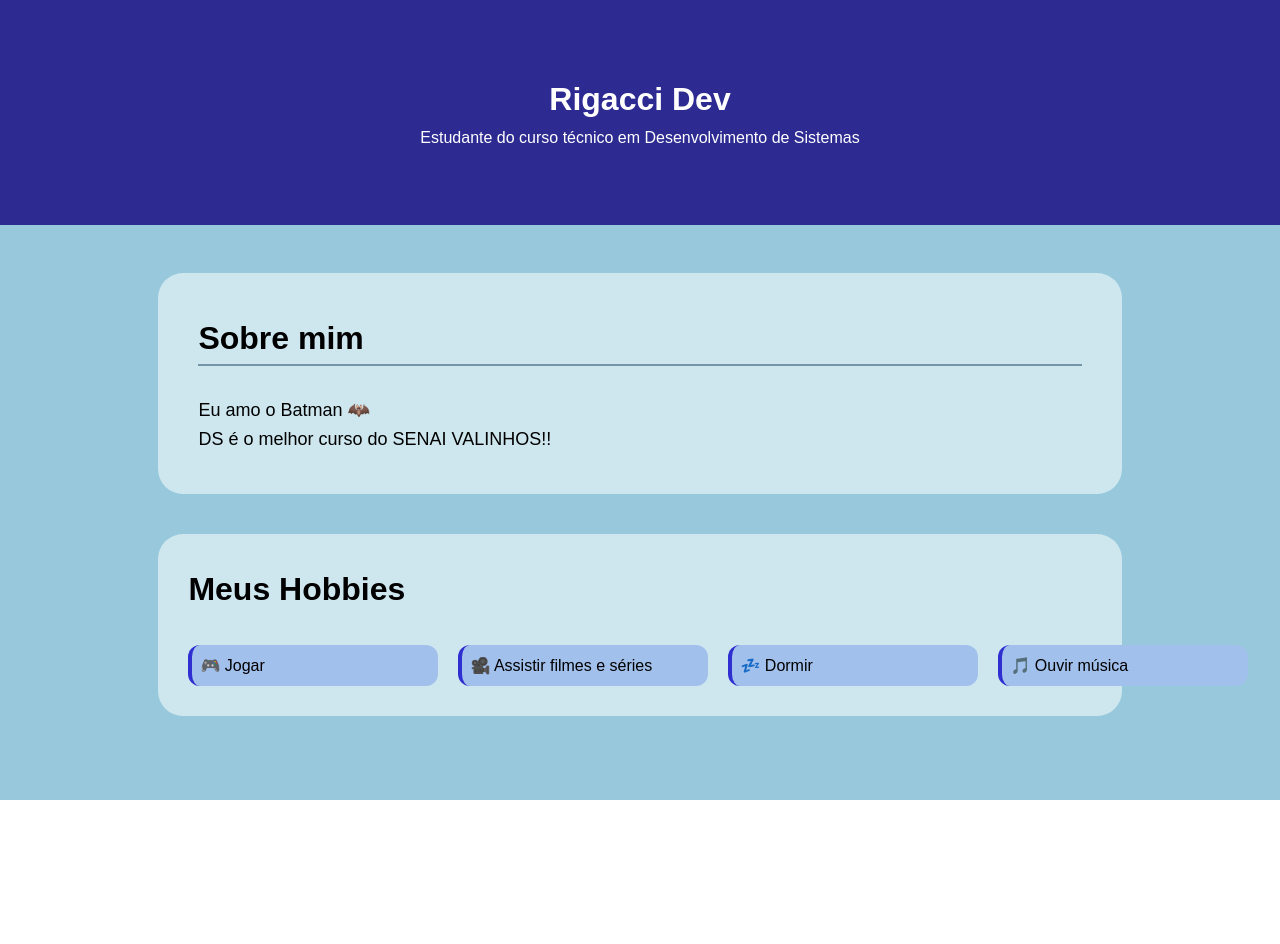
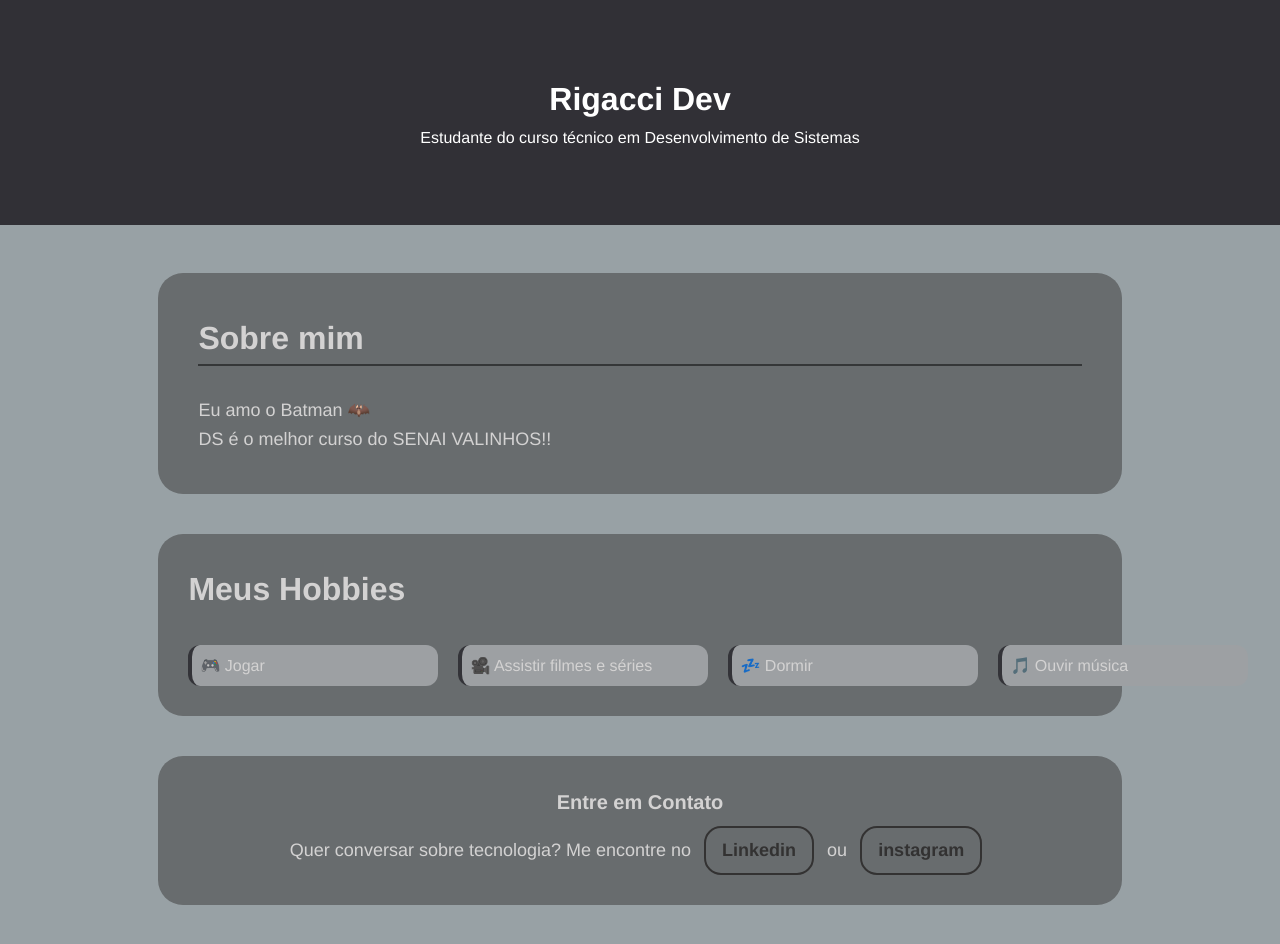
Before and after one commit to murilorigacci/meu-primeiro-site, a plain HTML site: page index.html in a window 1280 px wide. Before the commit the page ends 800 px from the top, so only its background shows below. Drawn offline with Linux system fonts and the light colour scheme; a web font is replaced by a local one.

Commit message:
Feat: Finaliza a section contato

```diff
--- a/assets/styles/index.css
+++ b/assets/styles/index.css
@@ -1,3 +1,5 @@
+@import url('https://fonts.googleapis.com/css2?family=Google+Sans+Code:ital,wght@0,300..800;1,300..800&display=swap');
+
 /* RESET DO CSS */
 * {
     margin : 0;
@@ -6,7 +8,7 @@
 }
 
 body{
-    font-family: Arial, Helvetica, sans-serif;
+    font-family: "Google Sans Code", Helvetica, sans-serif;
     display: flex;
     flex-direction: column;
     min-height: 100vh;
@@ -15,22 +17,22 @@ body{
 
 
 header {
-    background-color: rgb(45, 43, 146);
+    background-color: rgb(49, 48, 54);
     color: white;
     padding: 74px;
     text-align: center;
 }
 
 main{
-    background-color: rgb(152, 200, 219);
-    color: rgb(0, 0, 0);
+    background-color: rgb(152, 161, 165);
+    color: rgb(211, 210, 210);
     flex: 1;
     padding: 48px 38px;
 }
 
 #sobre-mim {
     display: block;
-    background-color: rgba(231, 247, 250, 0.678);
+    background-color: rgb(104, 108, 110);
     width: 80%;
     margin: 0 auto;
     padding: 40px;
@@ -42,7 +44,7 @@ main{
 #titulo-sobre-mim {
     font-size: 32px;
     margin-bottom: 16px;
-    border-bottom: 2px solid rgb(116, 149, 170);
+    border-bottom: 2px solid rgb(53, 55, 56);
     margin-bottom: 30px;
 }
 .texto-sobre-mim {
@@ -50,12 +52,12 @@ main{
 }
 
 #meus-hobbies {
-    background-color: rgba(231, 247, 250, 0.678);
+    background-color: rgb(104, 108, 110);
     width: 80%;
     margin: 0 auto;
     padding: 30px;
     border-radius: 25px;
-    margin-bottom: 16px;
+    margin-bottom: 40px;
 
 }
 
@@ -72,16 +74,53 @@ ul {
 }
 
 li {
-    background-color: rgb(162, 192, 236);
+    background-color: rgb(157, 160, 163);
     padding: 8px;
-    border-left: 4px solid rgb(47, 47, 209);
+    border-left: 4px solid rgb(51, 51, 56);
     border-radius: 12px;
     font-size: 16px;
     min-width: 250px;
 }
 
 li:hover {
-    background-color: rgb(125, 164, 236);
+    background-color: rgb(141, 144, 150);
     transform: translate(5px);
     transition: all 0.3s ease;
 }
+
+#contato {
+    background-color:  rgb(104, 108, 110);
+    width: 80%;
+    margin: 0 auto;
+    padding: 30px;
+    border-radius: 25px;
+    margin-bottom: 40px;
+}
+
+#contato h3 {
+    margin-bottom: 8px;
+    font-size: 20px;
+    text-align: center;
+}
+
+#contato p {
+    font-size: 18px;
+    text-align: center;
+}
+
+#contato a {
+    color: rgba(49, 48, 48, 0.959);
+    text-decoration: none;
+    font-weight: bold;
+    padding: 0.5rem 1rem;
+    margin: 0 0.5rem;
+    border: 2px solid rgba(49, 48, 48, 0.959);
+    border-radius: 17px;
+    display: inline-block;
+    transition: all 0.3 ease;
+}
+#contato a:hover {
+    background-color: rgba(141, 133, 133, 0.959);
+    color: white;
+    transform: translate(-2px);
+}
--- a/index.html
+++ b/index.html
@@ -6,7 +6,7 @@
     <title>Primeiro Site</title>
     <link rel="stylesheet" href="assets/styles/index.css">
 </head>
-<body>
+ <body>
     <header>
 
         <h1>Rigacci Dev</h1>
@@ -29,6 +29,12 @@
             <li>🎵 Ouvir música</li>
          </ul>
         </section>
-    </main>
-</body>
+
+        <section id="contato">
+          <h3>Entre em Contato</h3>
+          <p>Quer conversar sobre tecnologia? Me encontre no
+              <a href="https://www.linkedin.com/in/murilo-rigacci-rocha-b7482134a/" target="_blank">Linkedin</a> ou
+             <a href="https://www.instagram.com/murilorigacci/" target="_blank">instagram</a></p>
+        </section>
+ </body>
 </html>
```
